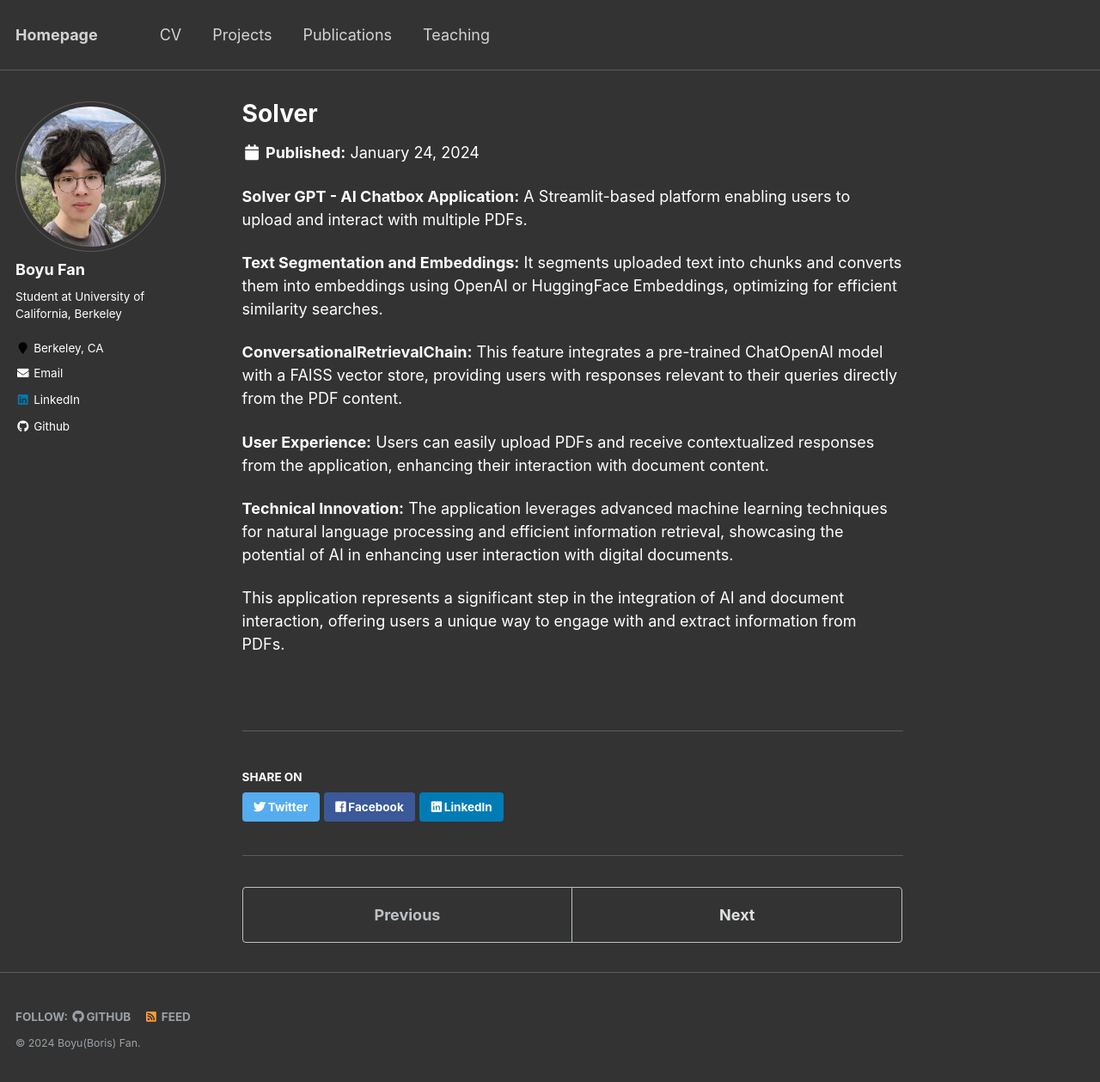
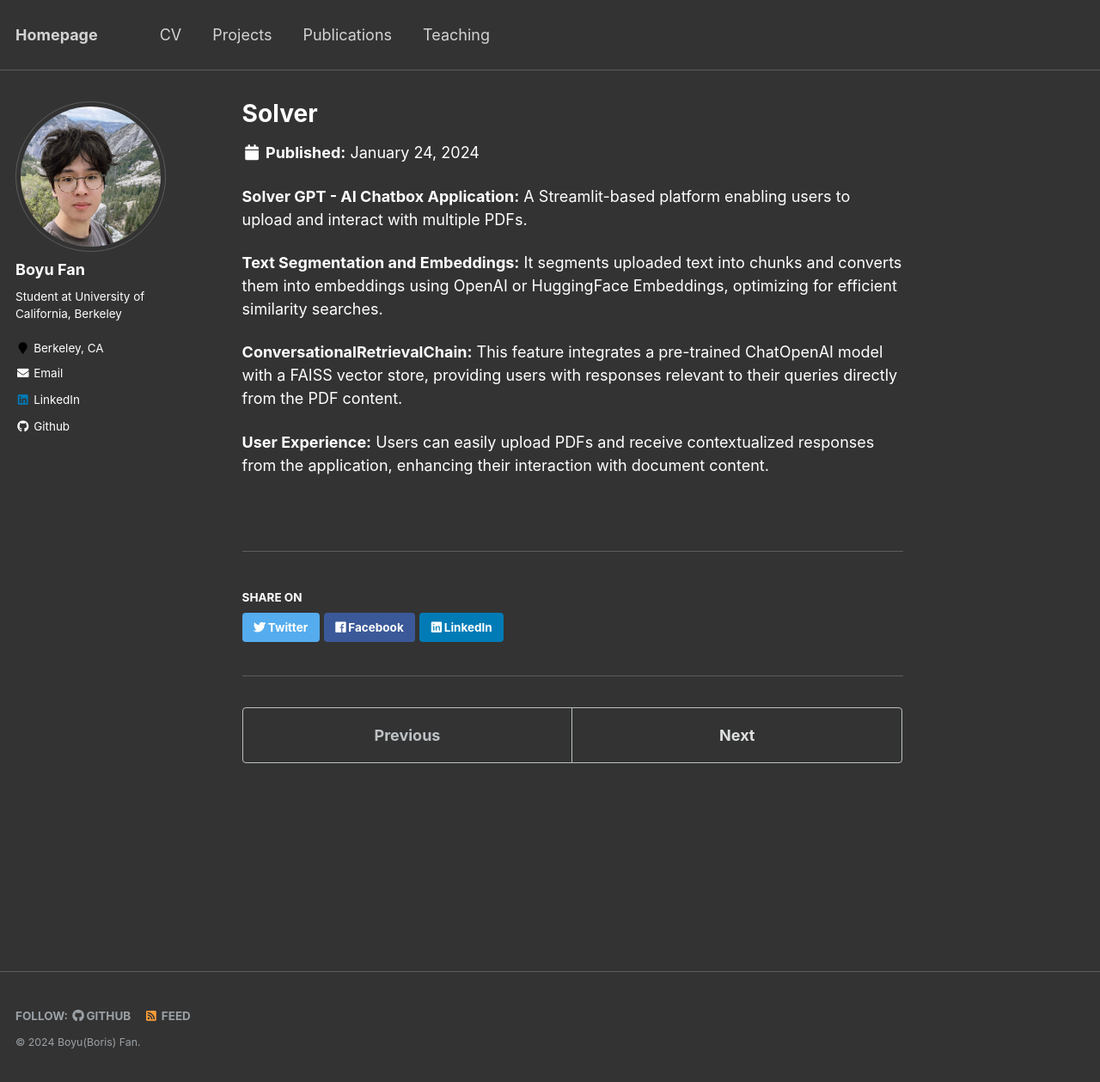
Before and after one commit to BoyuFan1/BoyuFan1, a Jekyll site: the page built from _portfolio/portfolio-3.html, in a window 1280 px wide and 1259 px high. Shown: the whole window at 86% size. Built offline with Jekyll 4.4.1, drawn with Linux system fonts in a browser that asks for light colours.

Commit message:
Update portfolio-3.html

```diff
--- a/_portfolio/portfolio-3.html
+++ b/_portfolio/portfolio-3.html
@@ -8,6 +8,3 @@ collection: portfolio
 <p><strong>Text Segmentation and Embeddings:</strong> It segments uploaded text into chunks and converts them into embeddings using OpenAI or HuggingFace Embeddings, optimizing for efficient similarity searches.</p>
 <p><strong>ConversationalRetrievalChain:</strong> This feature integrates a pre-trained ChatOpenAI model with a FAISS vector store, providing users with responses relevant to their queries directly from the PDF content.</p>
 <p><strong>User Experience:</strong> Users can easily upload PDFs and receive contextualized responses from the application, enhancing their interaction with document content.</p>
-<p><strong>Technical Innovation:</strong> The application leverages advanced machine learning techniques for natural language processing and efficient information retrieval, showcasing the potential of AI in enhancing user interaction with digital documents.</p>
-
-<p>This application represents a significant step in the integration of AI and document interaction, offering users a unique way to engage with and extract information from PDFs.</p>
```
